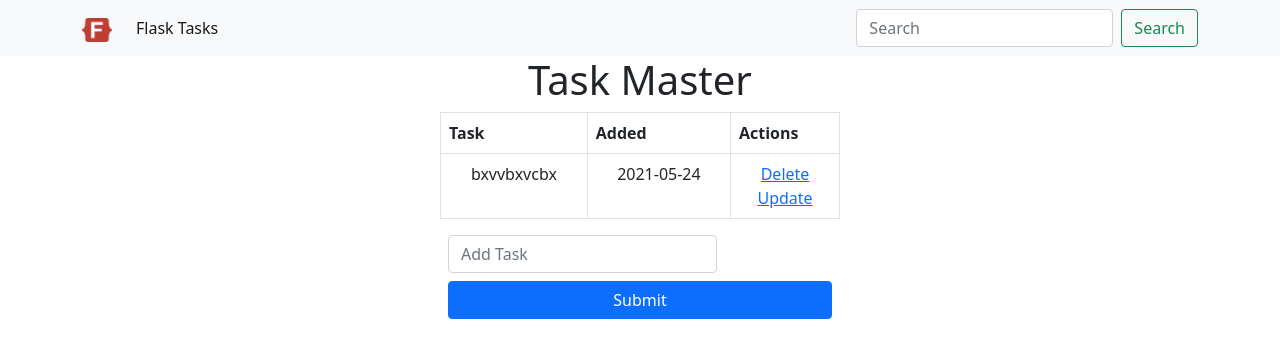
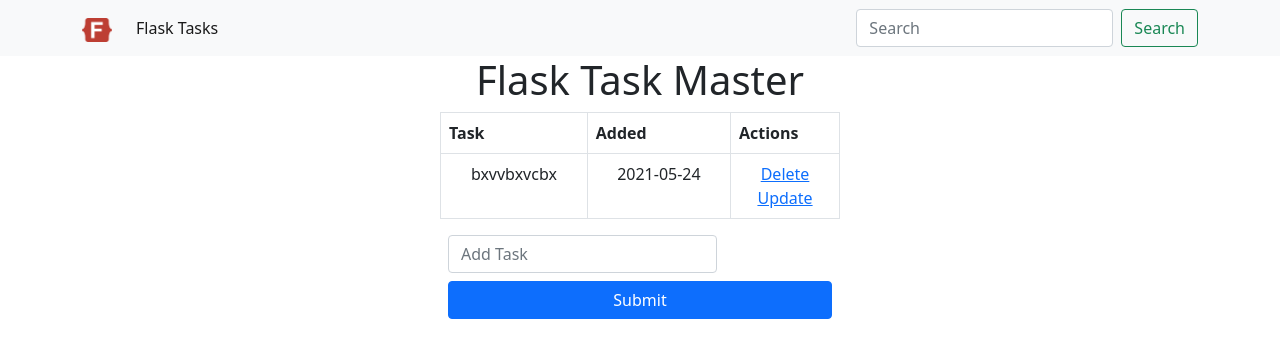
Before and after one commit to creadea-ka/flask_intro, a Flask app: page / in a window 1280 px wide. Shown: the top 358 px of the page. Run offline with Flask 2, Linux system fonts and the light colour scheme; data comes from the database, SQL or seed files in the repository.

Commit message:
Flask Task Master

```diff
--- a/templates/index.html
+++ b/templates/index.html
@@ -1,7 +1,7 @@
 {% extends 'base.html' %}
 
 {% block head %}
-<title>Task Master</title>
+<title>Flask Task Master</title>
 {% endblock %}
 
 {% block body %}
@@ -28,7 +28,7 @@
     </nav>
 <div class="container">
 <div class="content">
-    <h1 style="text-align: center">Task Master</h1>
+    <h1 style="text-align: center">Flask Task Master</h1>
     {% if tasks|length < 1 %}
     <h4 style="text-align: center">There are no tasks. Create one below!</h4>
     {% else %}
```
